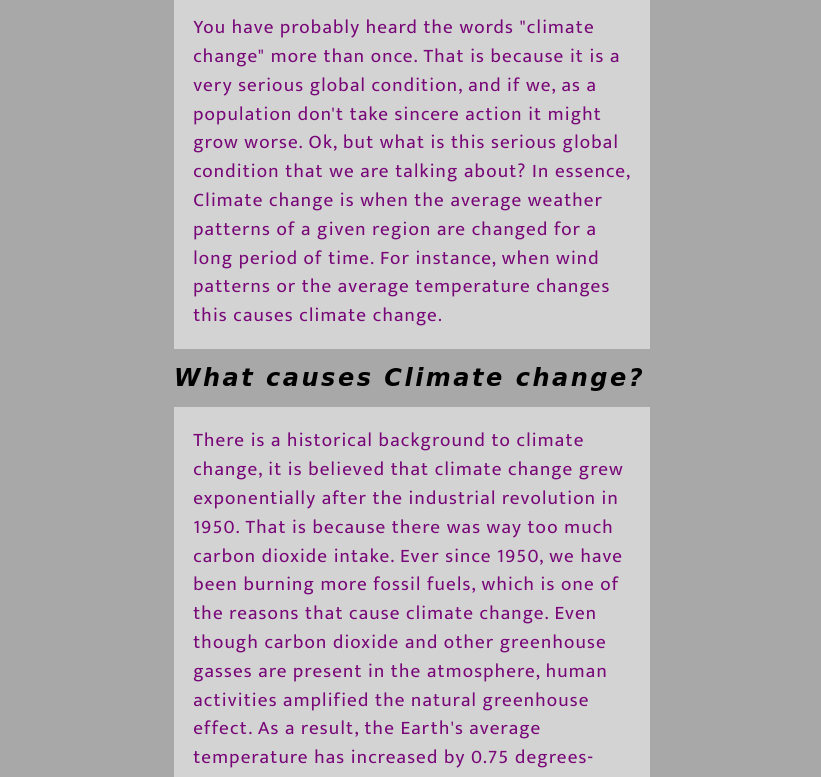
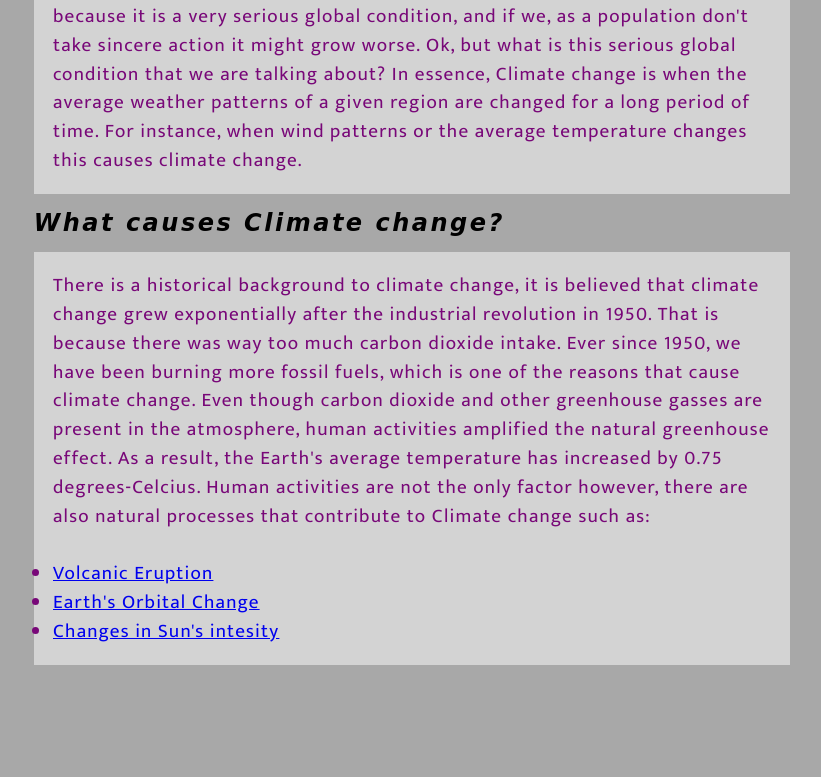
Before and after one commit to Kaleb-cpu/cpnt260-a1-text-colomun, a plain HTML site: page index.html in a window 1280 px wide. Shown: the part 146-923 px from the top of the page, without its empty margins (228-1049 px from the left). After the commit the page ends 856 px from the top, so only its background shows below. Drawn offline with Linux system fonts and the light colour scheme; a web font is replaced by a local one.

Commit message:
updated max width on main

```diff
--- a/style.css
+++ b/style.css
@@ -2,10 +2,9 @@
   margin: 0;
   padding:0;
 }
-
 body{
   background-color:hsl(0, 0%, 66%);
-  margin: 0;
+  margin: auto;
   font-family: Arial, Helvetica, sans-serif;
 }
 h1{
@@ -34,8 +33,9 @@ h2{
 
 /* box model */
 .main{
-  width: 40%;
   margin: auto;
+  max-width: 85ch;
+
 }
 .box-1{
   margin: 45px;
```
